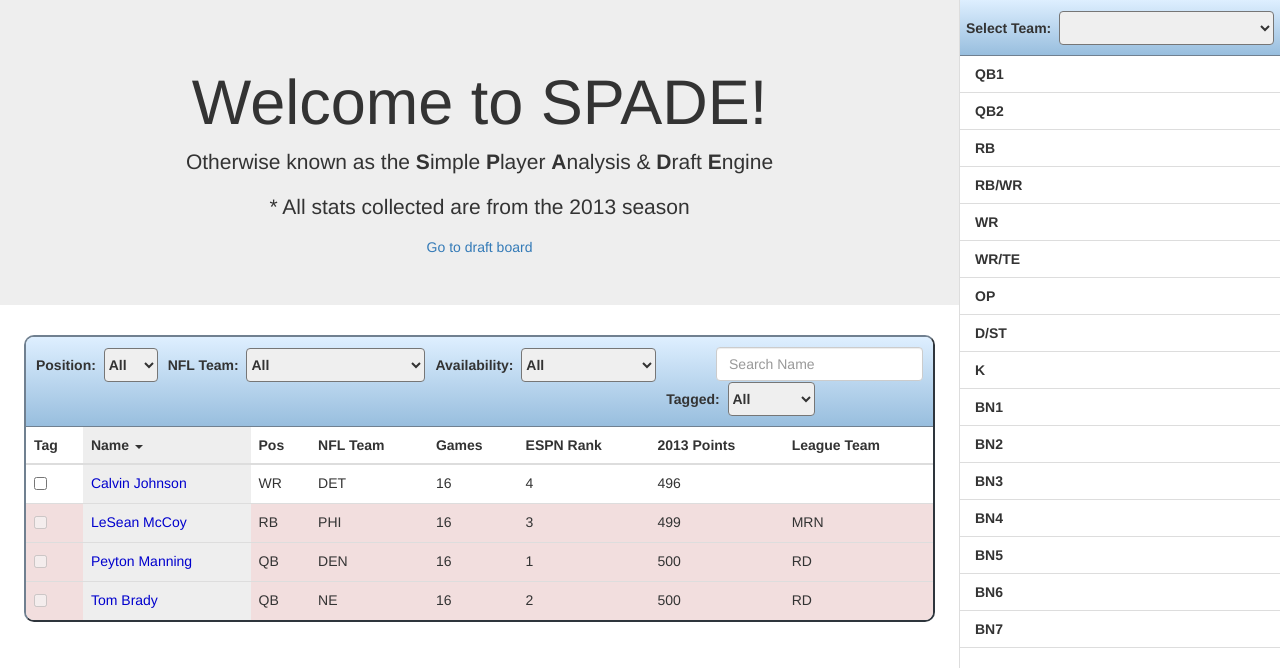
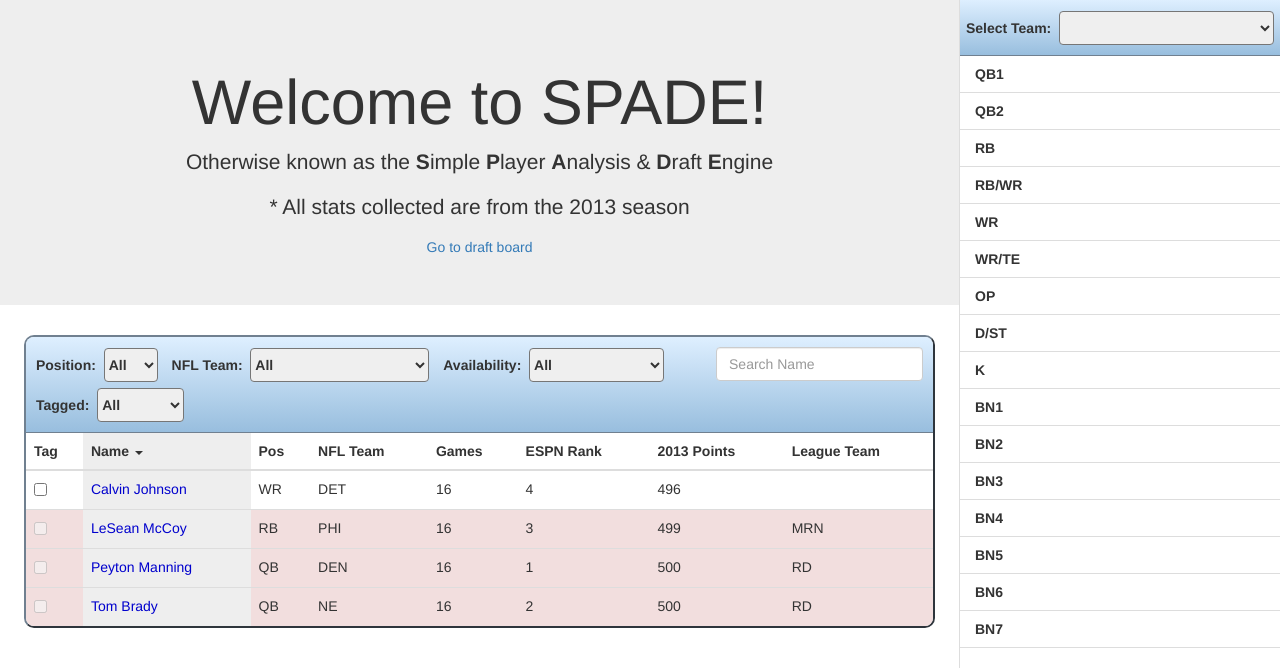
Before and after one commit to runt9/SPADE, a Django app: page / in a window 1280 px wide. Shown: the top 668 px of the page. Run offline with Django 3.2, Linux system fonts and the light colour scheme; some libraries are stand-ins or nearby versions.

Commit message:
[#74081066] Frontend Players Prototype - Style tweaks for medium-sized screens

```diff
--- a/static/css/base.css
+++ b/static/css/base.css
@@ -41,7 +41,7 @@ select {
     margin-bottom: 0;
 }
 .filterSelect {
-    float: left;
+    display: inline-block;
     padding-left: 10px;
 }
 .clickable {
--- a/static/css/players.css
+++ b/static/css/players.css
@@ -51,3 +51,7 @@
     overflow: hidden;
     border-radius: 5px;
 }
+.searchBox {
+    float: right;
+    padding-right: 10px;
+}
--- a/templates/index.html
+++ b/templates/index.html
@@ -34,7 +34,7 @@
         </div>
         <div class="tableHolder">
             <div class="filters">
-                <div style="float: right; padding-right: 10px">
+                <div class="searchBox">
                     <input type="text" ng-model="search.name" placeholder="Search Name" class="form-control">
                 </div>
                 <div class="filterSelect">
```
